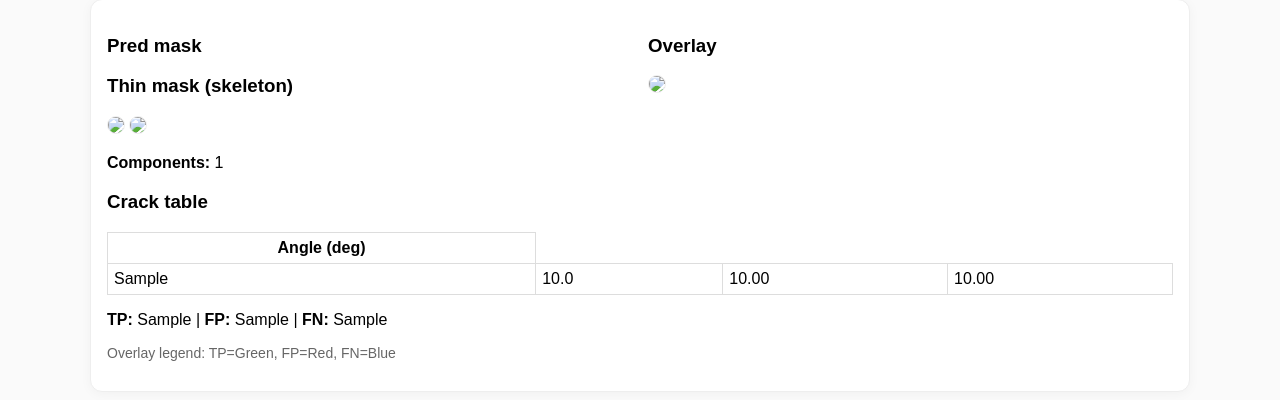
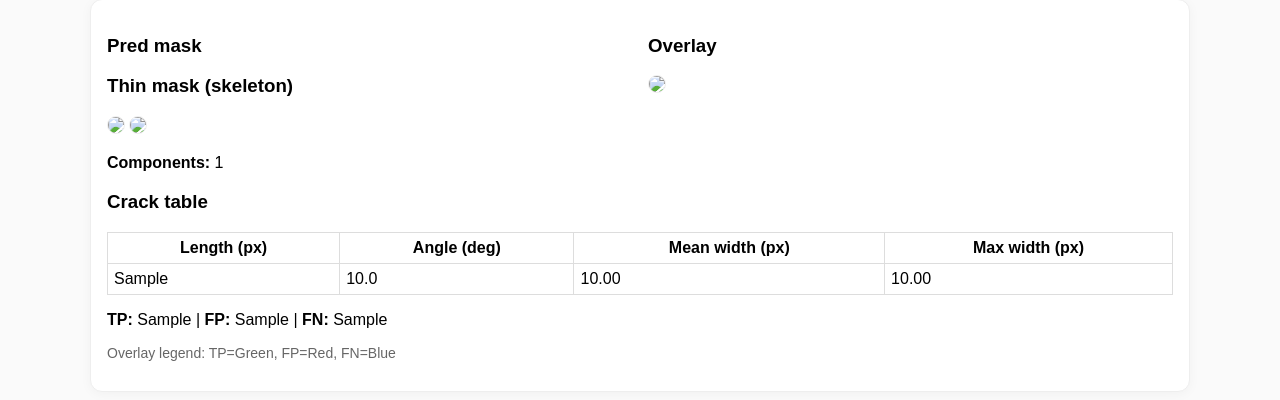
Before and after one commit to yuvalSig/Stone-Vein-Segmentation-and-Geometric-Analysis, a Python web app: template templates/index.html in a window 1280 px wide. Shown: the part 237-637 px from the top of the page. Run offline with Jinja, Linux system fonts and the light colour scheme; the template is opened without the code that fills it: most values are stand-ins (such as "Sample title", 1, 10 or a date in 2020).

Commit message:
Restore templates/index.html from index.html.bak_ui.2026-01-08_120717

```diff
--- a/templates/index.html
+++ b/templates/index.html
@@ -120,16 +120,19 @@ Apply morphological closing (connect cracks)
   <table id="crackTable" style="border-collapse:collapse; width:100%;">
     <thead>
       <tr>
+        <th style="border:1px solid #ddd; padding:6px;">Length (px)</th>
         <th style="border:1px solid #ddd; padding:6px;">Angle (deg)</th>
+        <th style="border:1px solid #ddd; padding:6px;">Mean width (px)</th>
+        <th style="border:1px solid #ddd; padding:6px;">Max width (px)</th>
       </tr>
     </thead>
     <tbody>
       {% for r in crack_rows %}
       <tr>
-        <td style="border:1px solid #ddd; padding:6px;">{{ r.length_px }}</td>
-        <td style="border:1px solid #ddd; padding:6px;">{{ "%.1f"|format(r.orientation_deg) }}</td>
-        <td style="border:1px solid #ddd; padding:6px;">{{ "%.2f"|format(r.mean_width_px) }}</td>
-        <td style="border:1px solid #ddd; padding:6px;">{{ "%.2f"|format(r.max_width_px) }}</td>
+        <td style="border:1px solid #ddd; padding:6px;">{{ r["length_px"] }}</td>
+        <td style="border:1px solid #ddd; padding:6px;">{{ "%.1f"|format(r["orientation_deg"]) }}</td>
+        <td style="border:1px solid #ddd; padding:6px;">{{ "%.2f"|format(r["mean_width_px"]) }}</td>
+        <td style="border:1px solid #ddd; padding:6px;">{{ "%.2f"|format(r["max_width_px"]) }}</td>
       </tr>
       {% endfor %}
     </tbody>
```
